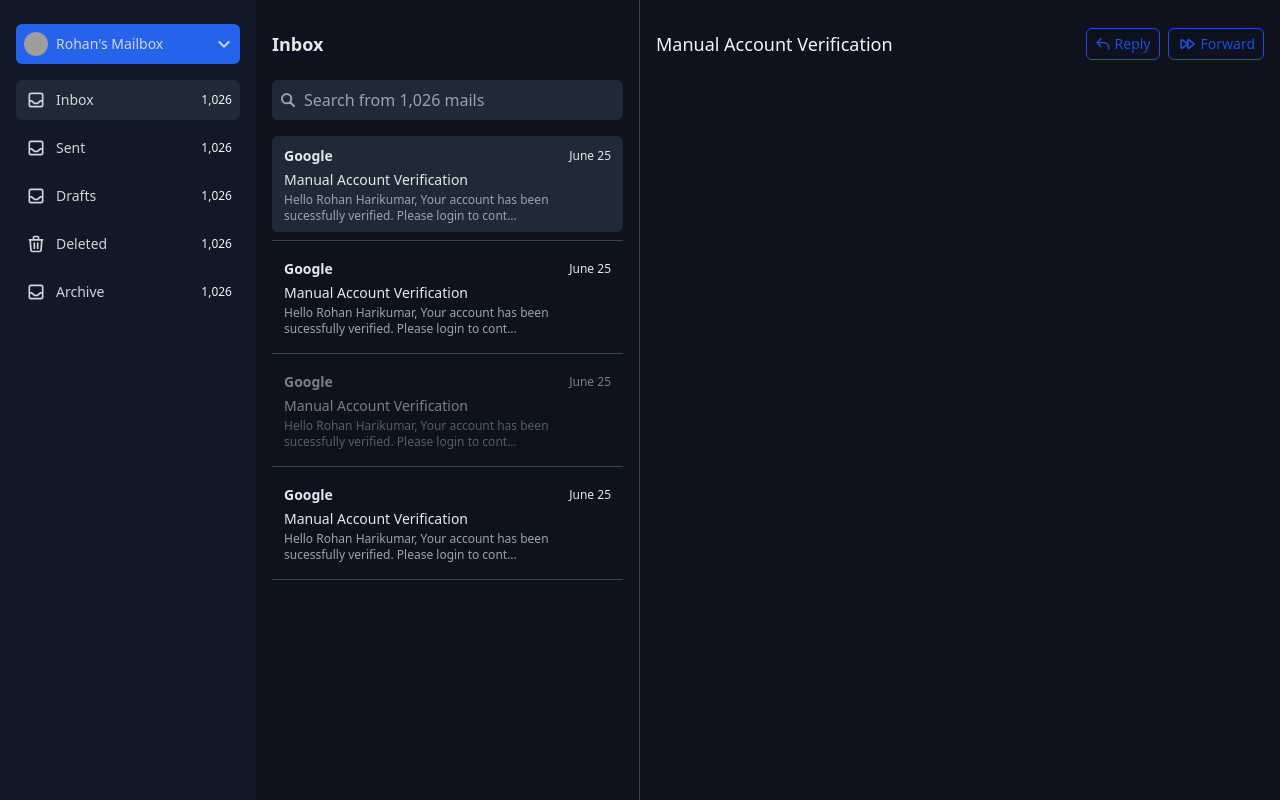
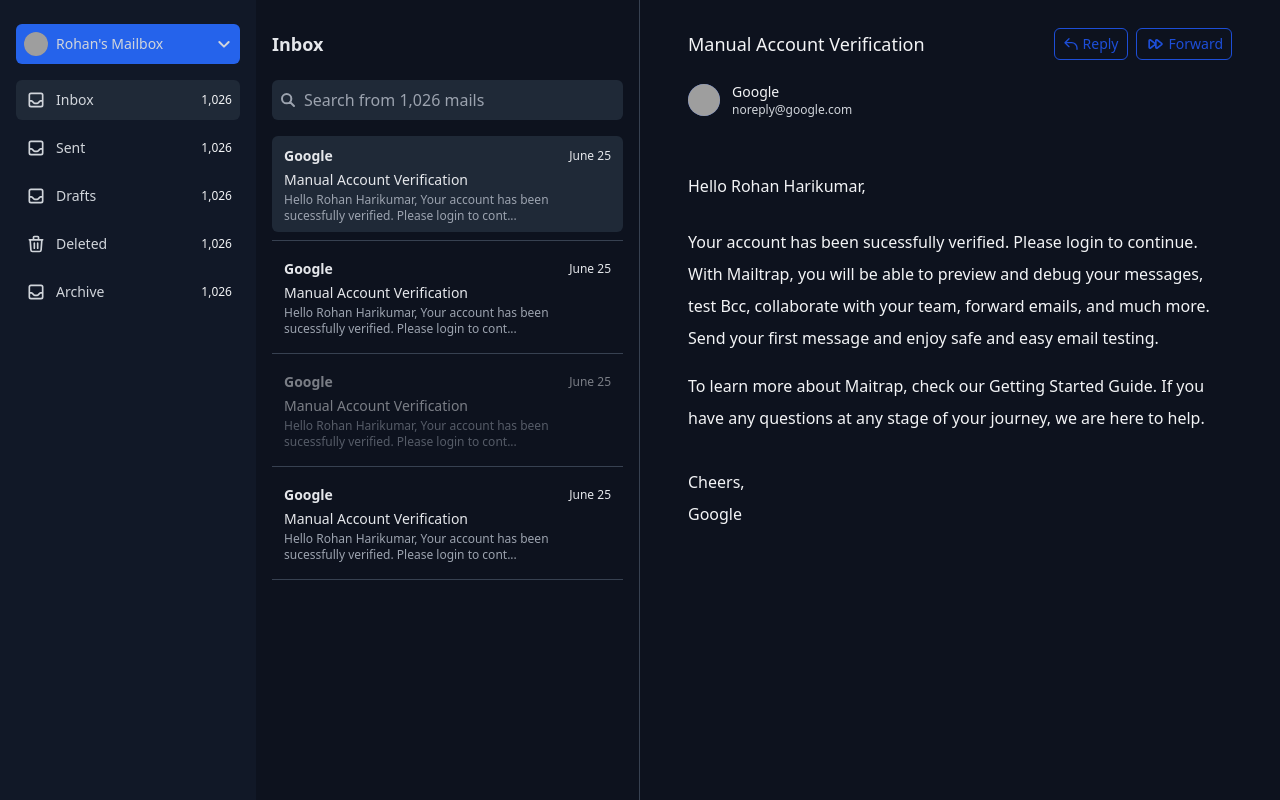
Before and after one commit to rohanharikr/mailman, a React (Create React App) app: page / in a window 1280 px wide. Built offline with nearby package versions, Linux system fonts and the light colour scheme; grey boxes are pictures that could not be loaded.

Commit message:
Update EmailView

```diff
--- a/src/components/EmailView.tsx
+++ b/src/components/EmailView.tsx
@@ -2,7 +2,7 @@
 
 const EmailView = () => {
 	return(
-		<main className="bg-gray-1000 flex-1 text-gray-100 py-6 px-4">
+		<main className="bg-gray-1000 flex-1 text-gray-100 py-6 px-12">
 			<span className="flex h-10 items-center justify-between">
 				<h1 className="text-gray-100 font-medium text-lg">Manual Account Verification</h1>
 				<div className="text-sm inline-flex items-center space-x-2">
@@ -20,6 +20,24 @@
 					</button>
 				</div>
 			</span>
+			<div className="inline-flex items-center mt-4 flex space-x-1">
+				<div className="h-10 w-10 flex items-center -space-x-1 overflow-hidden">
+					<img className="inline-block h-8 w-8 rounded-full bg-blue-700" src="https://img-authors.flaticon.com/google.jpg" alt="avatar" />
+				</div>
+				<div>
+					<span className="text-sm block">Google</span>
+					<span className="text-xs block text-gray-300">noreply@google.com</span>
+				</div>
+			</div>
+			<section className="mt-12 text-base">
+				<p className="leading-8">
+					<span className="block mb-6">Hello Rohan Harikumar,</span>
+					<span className="block">Your account has been sucessfully verified. Please login to continue.</span>
+					<span className="block">With Mailtrap, you will be able to preview and debug your messages, test Bcc, collaborate with your team, forward emails, and much more. Send your first message and enjoy safe and easy email testing.</span>
+					<span className="mt-4 block">To learn more about Maitrap, check our Getting Started Guide. If you have any questions at any stage of your journey, we are here to help.</span>
+					<span className="block mt-8">Cheers,<br/> Google</span>
+				</p>
+			</section>
 	  	</main>
 	);
 }
```
Also changed, not shown: progress.png.
